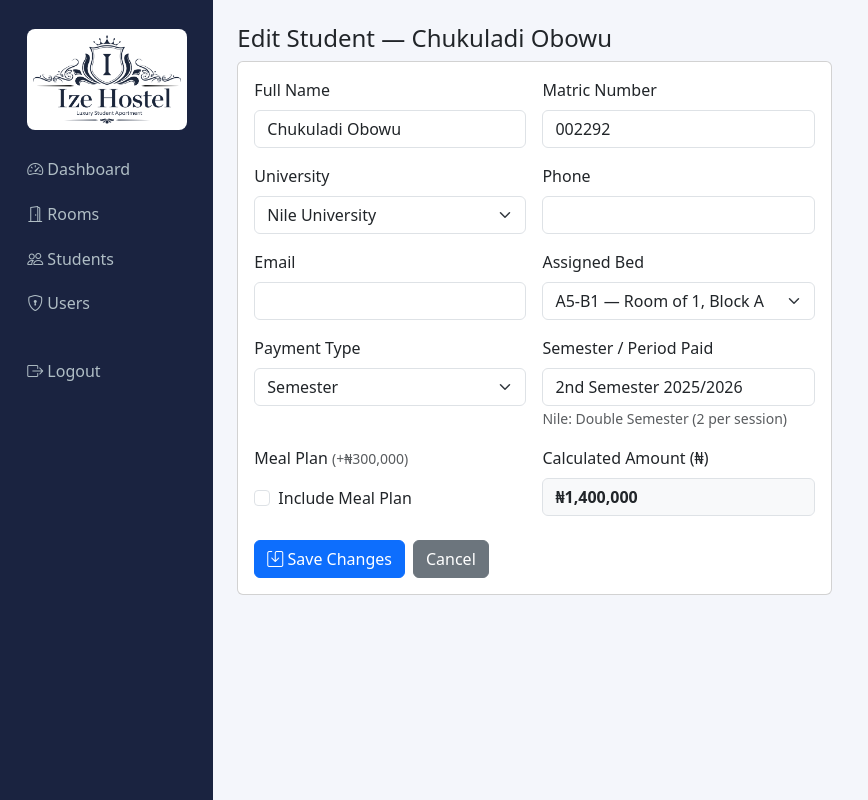
After one commit to Solley007/ize_hostel, a Flask app: page /students/edit/1 in a window 1280 px wide. The commit adds this page. Shown: the whole page, without its empty margins (0-868 px from the left). Run offline with Flask 3, Linux system fonts and the light colour scheme; a user stored in the database is signed in.

Commit message:
add edit student feature

```diff
--- a/app.py
+++ b/app.py
@@ -293,6 +293,49 @@ def student_detail(student_id):
     return render_template("student_detail.html", student=student,
         room_type_labels=ROOM_TYPE_LABELS, semester_schedule=SEMESTER_SCHEDULE)
 
+@app.route("/students/edit/<int:student_id>", methods=["GET", "POST"])
+@login_required
+def edit_student(student_id):
+    student = Student.query.get_or_404(student_id)
+    all_beds = Bed.query.join(Room).order_by(Room.block, Room.room_number).all()
+    if request.method == "POST":
+        # Free old bed if bed is changing
+        new_bed_id = int(request.form["bed_id"])
+        if student.bed_id != new_bed_id:
+            if student.bed:
+                student.bed.is_occupied = False
+            new_bed = Bed.query.get_or_404(new_bed_id)
+            new_bed.is_occupied = True
+            student.bed_id = new_bed_id
+
+        univ  = request.form["university"]
+        ptype = request.form["payment_type"]
+        has_meal = "meal_plan" in request.form
+        price = get_price(univ, student.bed.room.room_type, ptype, meal_plan=has_meal)
+
+        student.full_name     = request.form["full_name"]
+        student.matric_number = request.form["matric_number"]
+        student.university    = univ
+        student.phone         = request.form.get("phone")
+        student.email         = request.form.get("email")
+        student.meal_plan     = has_meal
+        student.payment_type  = ptype
+        student.semester_paid = request.form["semester_paid"]
+        student.amount_paid   = price
+
+        try:
+            db.session.commit()
+            flash(f"{student.full_name} updated successfully.", "success")
+            return redirect(url_for("student_detail", student_id=student.id))
+        except Exception as e:
+            db.session.rollback()
+            flash(f"Error updating student: {str(e)}", "danger")
+
+    return render_template("edit_student.html", student=student,
+        beds=all_beds, prices=PRICES, meal_plan_price=MEAL_PLAN_PRICE,
+        semester_schedule=SEMESTER_SCHEDULE, room_type_labels=ROOM_TYPE_LABELS)
+
+
 
 # ── Users (admin only) ────────────────────────────────────────────────────────
 
--- /dev/null
+++ b/templates/edit_student.html
@@ -0,0 +1,137 @@
+{% extends "base.html" %}
+{% block content %}
+<h4>Edit Student — {{ student.full_name }}</h4>
+<div class="card col-md-7">
+  <div class="card-body">
+    <form method="POST" id="editForm">
+      <div class="row g-3">
+
+        <div class="col-md-6">
+          <label class="form-label">Full Name</label>
+          <input type="text" name="full_name" class="form-control"
+                 value="{{ student.full_name }}" required>
+        </div>
+
+        <div class="col-md-6">
+          <label class="form-label">Matric Number</label>
+          <input type="text" name="matric_number" class="form-control"
+                 value="{{ student.matric_number }}" required>
+        </div>
+
+        <div class="col-md-6">
+          <label class="form-label">University</label>
+          <select name="university" id="university" class="form-select" required onchange="updateSemester()">
+            <option value="Nile" {{ 'selected' if student.university == 'Nile' }}>Nile University</option>
+            <option value="Baze" {{ 'selected' if student.university == 'Baze' }}>Baze University</option>
+          </select>
+        </div>
+
+        <div class="col-md-6">
+          <label class="form-label">Phone</label>
+          <input type="text" name="phone" class="form-control"
+                 value="{{ student.phone or '' }}">
+        </div>
+
+        <div class="col-md-6">
+          <label class="form-label">Email</label>
+          <input type="email" name="email" class="form-control"
+                 value="{{ student.email or '' }}">
+        </div>
+
+        <div class="col-md-6">
+          <label class="form-label">Assigned Bed</label>
+          <select name="bed_id" id="bed_id" class="form-select" required onchange="updatePrice()">
+            {% for b in beds %}
+            <option value="{{ b.id }}" data-type="{{ b.room.room_type }}"
+              {{ 'selected' if b.id == student.bed_id }}
+              {{ 'disabled' if b.is_occupied and b.id != student.bed_id }}>
+              {{ b.bed_label }} — {{ room_type_labels[b.room.room_type] }}, Block {{ b.room.block }}
+              {{ '(Occupied)' if b.is_occupied and b.id != student.bed_id else '' }}
+            </option>
+            {% endfor %}
+          </select>
+        </div>
+
+        <div class="col-md-6">
+          <label class="form-label">Payment Type</label>
+          <select name="payment_type" id="payment_type" class="form-select" required onchange="updatePrice()">
+            <option value="Semester" {{ 'selected' if student.payment_type == 'Semester' }}>Semester</option>
+            <option value="Session"  {{ 'selected' if student.payment_type == 'Session' }}>Session (Full Year)</option>
+          </select>
+        </div>
+
+        <div class="col-md-6">
+          <label class="form-label">Semester / Period Paid</label>
+          <input type="text" name="semester_paid" id="semester_paid" class="form-control"
+                 value="{{ student.semester_paid }}" required>
+          <small id="semInfo" class="text-muted"></small>
+        </div>
+
+        <div class="col-md-6">
+          <label class="form-label">
+            Meal Plan
+            <small class="text-muted">(+₦{{ "{:,.0f}".format(meal_plan_price) }})</small>
+          </label>
+          <div class="form-check mt-2">
+            <input class="form-check-input" type="checkbox" name="meal_plan" id="meal_plan"
+                   onchange="updatePrice()" {{ 'checked' if student.meal_plan }}>
+            <label class="form-check-label" for="meal_plan">Include Meal Plan</label>
+          </div>
+        </div>
+
+        <div class="col-md-6">
+          <label class="form-label">Calculated Amount (₦)</label>
+          <input type="text" id="calcAmount" class="form-control bg-light fw-bold" readonly
+                 value="₦{{ '{:,.0f}'.format(student.amount_paid) }}">
+        </div>
+
+      </div>
+
+      <div class="mt-4 d-flex gap-2">
+        <button type="submit" class="btn btn-primary">
+          <i class="bi bi-save"></i> Save Changes
+        </button>
+        <a href="{{ url_for('student_detail', student_id=student.id) }}" class="btn btn-secondary">Cancel</a>
+      </div>
+
+    </form>
+  </div>
+</div>
+{% endblock %}
+
+{% block scripts %}
+<script>
+const prices = {{ prices | tojson }};
+const MEAL_PLAN_PRICE = {{ meal_plan_price }};
+
+function getSelectedType() {
+  let sel = document.getElementById("bed_id");
+  return sel.options[sel.selectedIndex]?.dataset.type || "";
+}
+
+function updatePrice() {
+  let univ  = document.getElementById("university").value;
+  let ptype = document.getElementById("payment_type").value;
+  let rtype = getSelectedType();
+  if (!rtype) { return; }
+  let full   = prices[univ]?.[rtype] || 0;
+  let amount = ptype === "Semester" ? full / (univ === "Nile" ? 2 : 3) : full;
+  if (document.getElementById("meal_plan").checked) {
+    amount += MEAL_PLAN_PRICE;
+  }
+  document.getElementById("calcAmount").value =
+    "₦" + amount.toLocaleString("en-NG", { minimumFractionDigits: 0 });
+}
+
+function updateSemester() {
+  let univ = document.getElementById("university").value;
+  document.getElementById("semInfo").innerText =
+    univ === "Nile"
+      ? "Nile: Double Semester (2 per session)"
+      : "Baze: Tri Semester (3 per session)";
+  updatePrice();
+}
+
+updateSemester();
+</script>
+{% endblock %}
--- a/templates/student_detail.html
+++ b/templates/student_detail.html
@@ -34,6 +34,9 @@
       </tr>
     </table>
     <a href="{{ url_for('students') }}" class="btn btn-secondary btn-sm">← Back</a>
+    <a href="{{ url_for('edit_student', student_id=student.id) }}" class="btn btn-primary btn-sm">
+    <i class="bi bi-pencil"></i> Edit</a>
+    <a href="{{ url_for('students') }}" class="btn btn-secondary btn-sm">← Back</a>
   </div>
 </div>
 {% endblock %}
```
Also changed, not shown: 1 other file.
